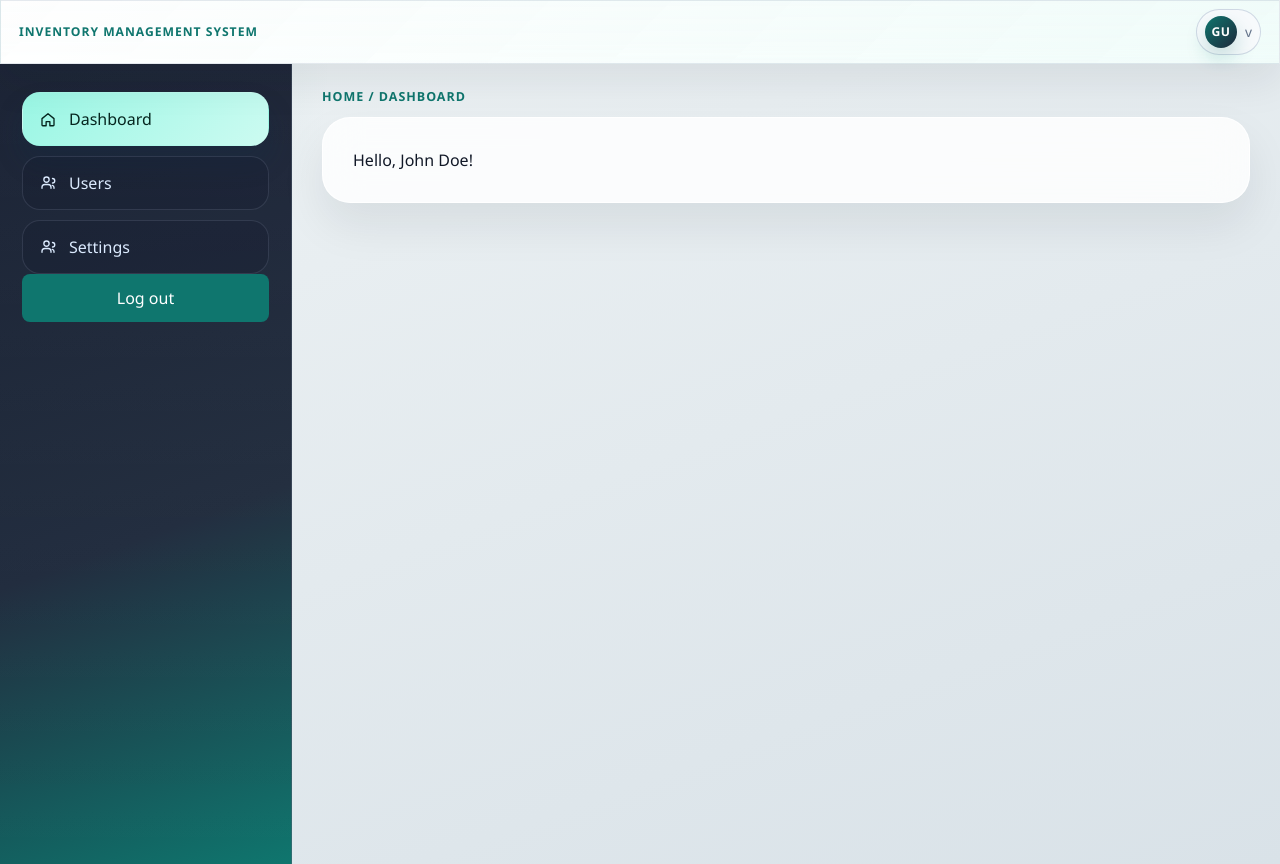
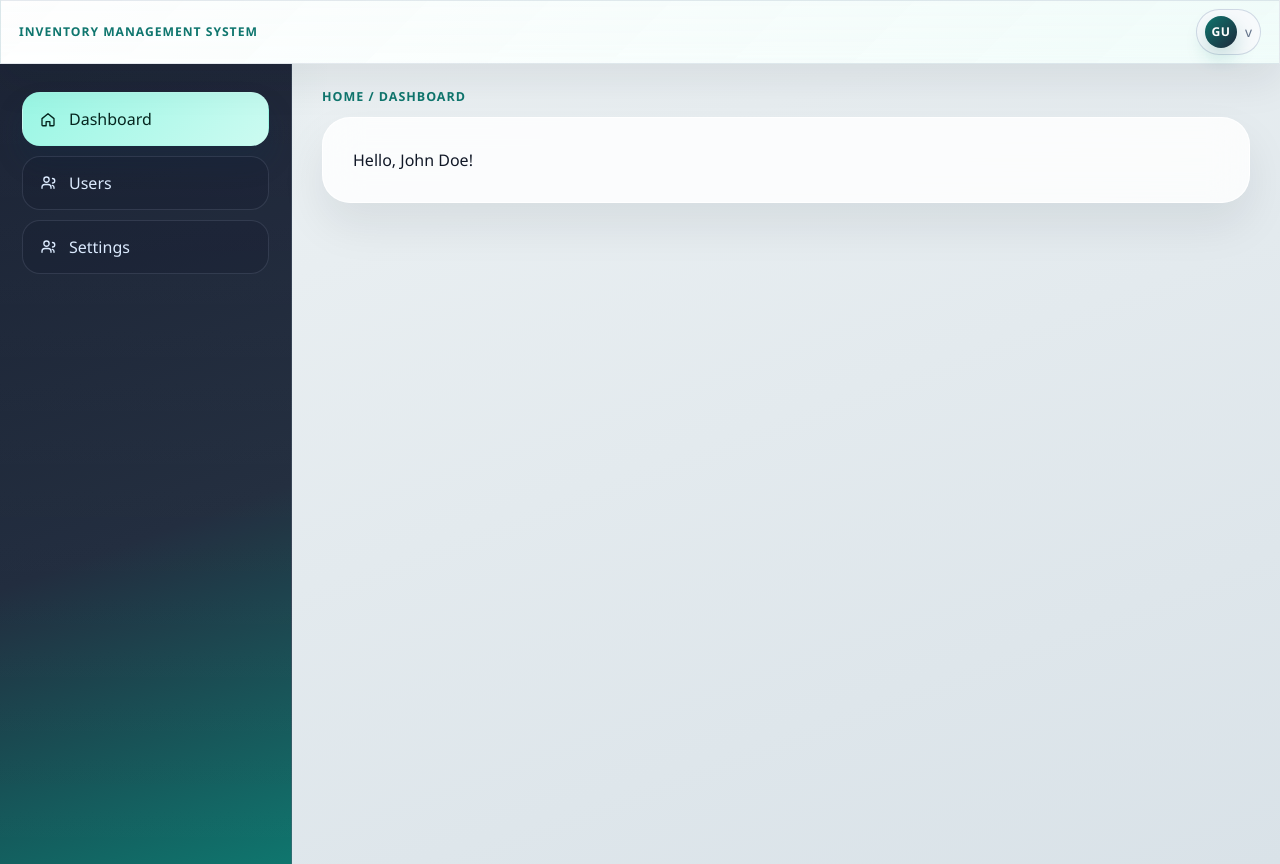
Before and after one commit to jmabborang/client-react-app, a React (Vite) app: page /dashboard in a window 1280 px wide. Built offline with nearby package versions, Linux system fonts and the light colour scheme.

Commit message:
Remove Logout button in Menu

```diff
--- a/src/app/core/application.jsx
+++ b/src/app/core/application.jsx
@@ -209,11 +209,11 @@ function Application() {
             ))}
           </nav>
 
-          <div className="app-sidebar-footer">
+          {/* <div className="app-sidebar-footer">
             <Button type="button" className="app-sidebar-logout" onClick={handleLogout}>
               Log out
             </Button>
-          </div>
+          </div> */}
         </aside>
 
         <main className="app-main-shell">
```
